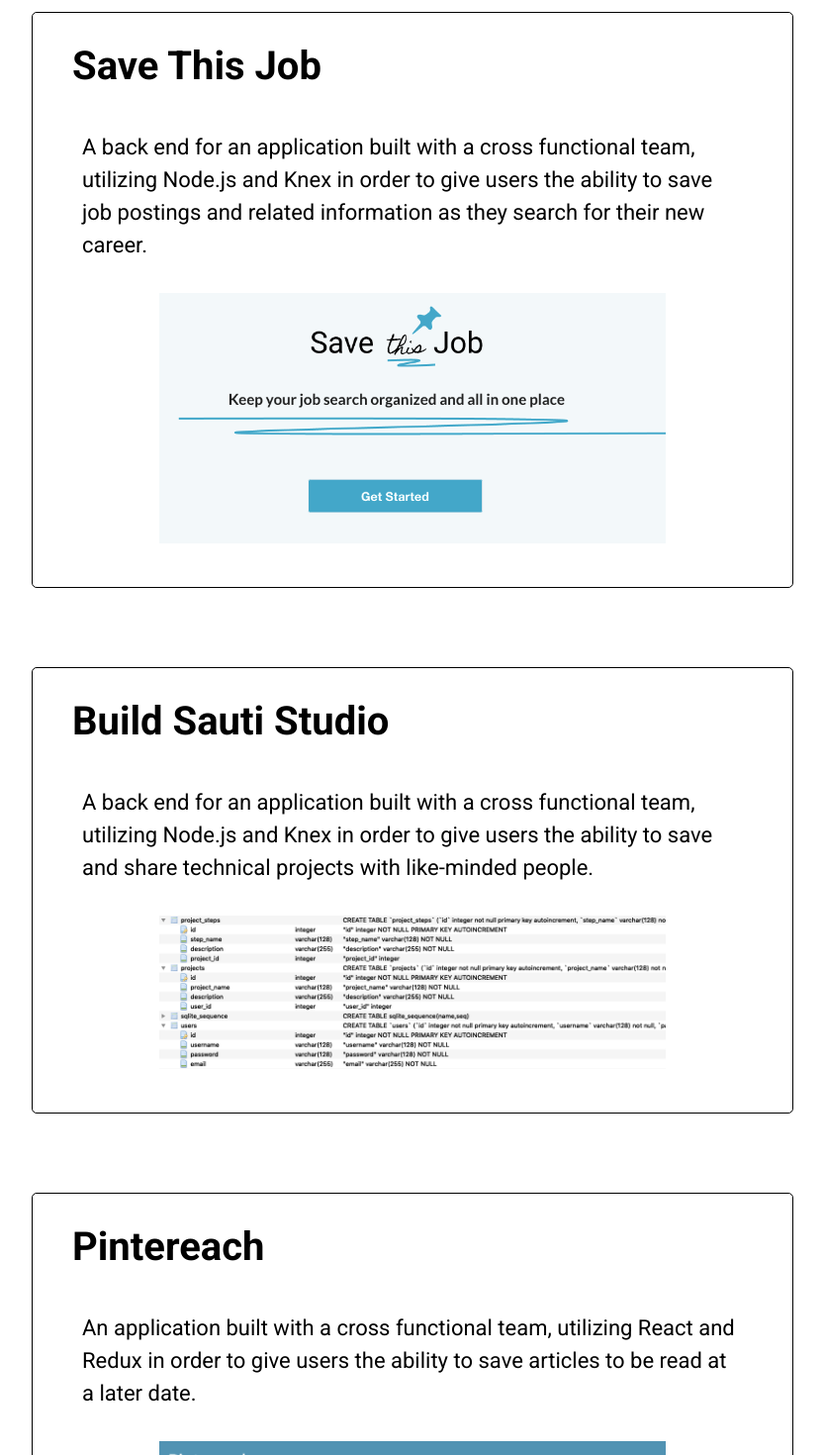
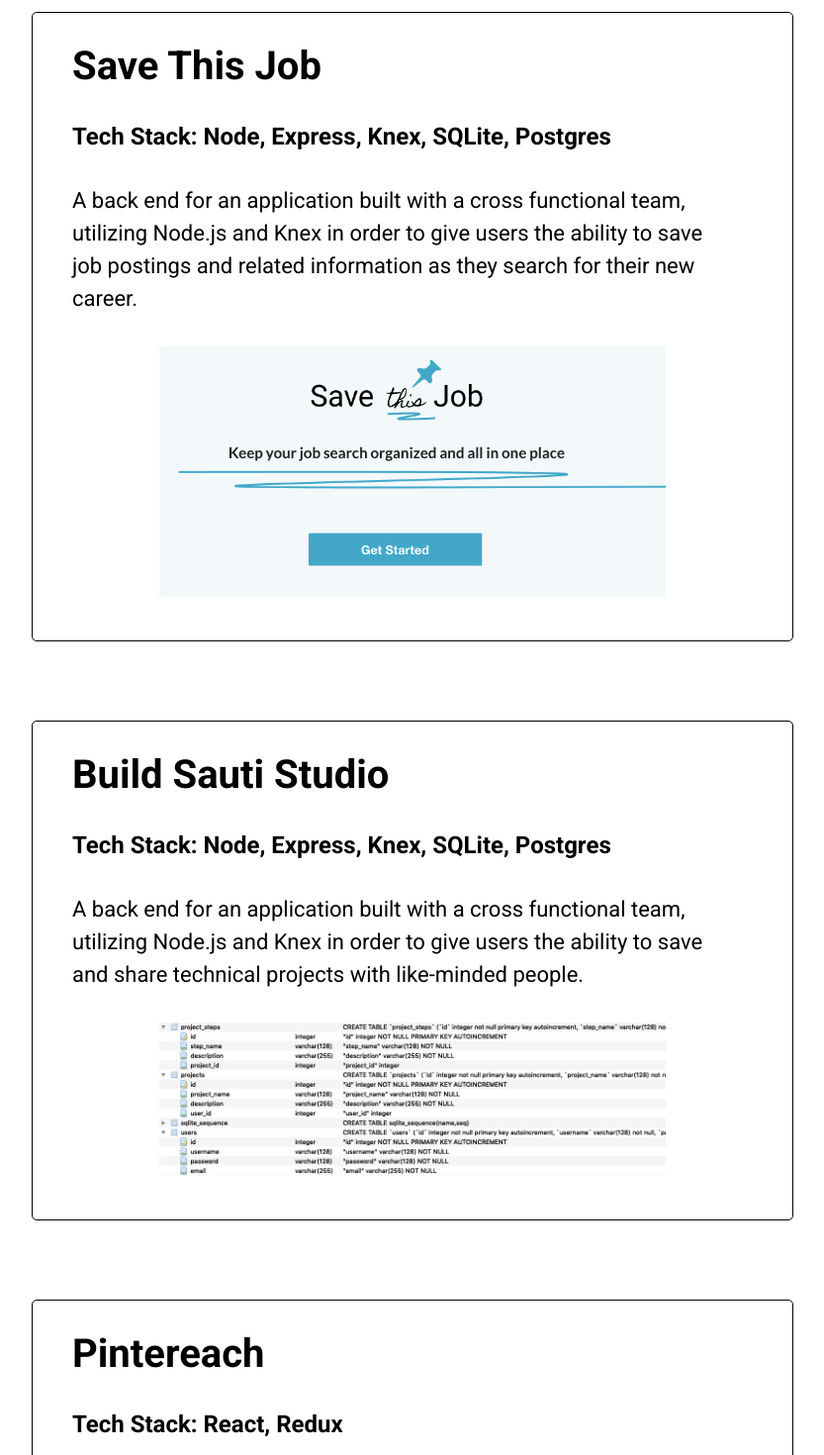
Before and after one commit to roselandroche/portfolio, a React (Create React App) app: page /projects in a window 1280 px wide. Shown: the part 120-1590 px from the top of the page at 99% size, without its empty margins (223-1056 px from the left). Built offline with nearby package versions, Linux system fonts and the light colour scheme.

Commit message:
Content edits

```diff
--- a/src/components/ContactForm.js
+++ b/src/components/ContactForm.js
@@ -15,7 +15,7 @@ function ContactForm(props) {
                 <option value='' disabled>Select Reason for Message</option>
                 <option value='Compliment'>Compliment</option>
                 <option value='Constructive Criticism'>Constructive Criticism</option>
-                <option value='Job Offer'>Job Offer</option>
+                <option value='Job Opportunity'>Job Opportunity</option>
             </Field>
             {props.touched.messageBody && props.errors.messageBody && <p className='error'>{props.errors.messageBody}</p>}
             <Field className='input' type='text' name='messageBody' placeholder='Message' />
--- a/src/components/Projects.js
+++ b/src/components/Projects.js
@@ -12,6 +12,7 @@ function Projects() {
             <NavBar />
             <div className='projectCard'>
                 <h1>Save This Job</h1>
+                <h3>Tech Stack: Node, Express, Knex, SQLite, Postgres</h3>
                 <p>
                     A back end for an application built with a cross functional team, utilizing Node.js and Knex
                     in order to give users the ability to save job postings and related information as they search
@@ -23,6 +24,7 @@ function Projects() {
             </div>
             <div className='projectCard'>
                 <h1>Build Sauti Studio</h1>
+                <h3>Tech Stack: Node, Express, Knex, SQLite, Postgres</h3>
                 <p>
                     A back end for an application built with a cross functional team, utilizing Node.js and Knex
                     in order to give users the ability to save and share technical projects with like-minded
@@ -34,6 +36,7 @@ function Projects() {
             </div>
             <div className='projectCard'>
                 <h1>Pintereach</h1>
+                <h3>Tech Stack: React, Redux</h3>
                 <p>
                     An application built with a cross functional team, utilizing React and Redux
                     in order to give users the ability to save articles to be read at a later date.
@@ -44,6 +47,7 @@ function Projects() {
             </div>
             <div className='projectCard'>
                 <h1>Water My Plants</h1>
+                <h3>Tech Stack: HTML, CSS, JavaScript</h3>
                 <p>
                     A landing page utilizing CSS, LESS, HTML, and JavaScript showcasing an application to
                     help users care for plants.
--- a/src/css/Projects.css
+++ b/src/css/Projects.css
@@ -16,6 +16,12 @@ h1 {
     margin: 0;
 }
 
+h3 {
+    text-align: left;
+    margin-left: 40px;
+    font-size: 24px;
+}
+
 p {
-    padding: 10px 10px 10px 50px;
+    padding: 10px 10px 10px 40px;
 }
```
